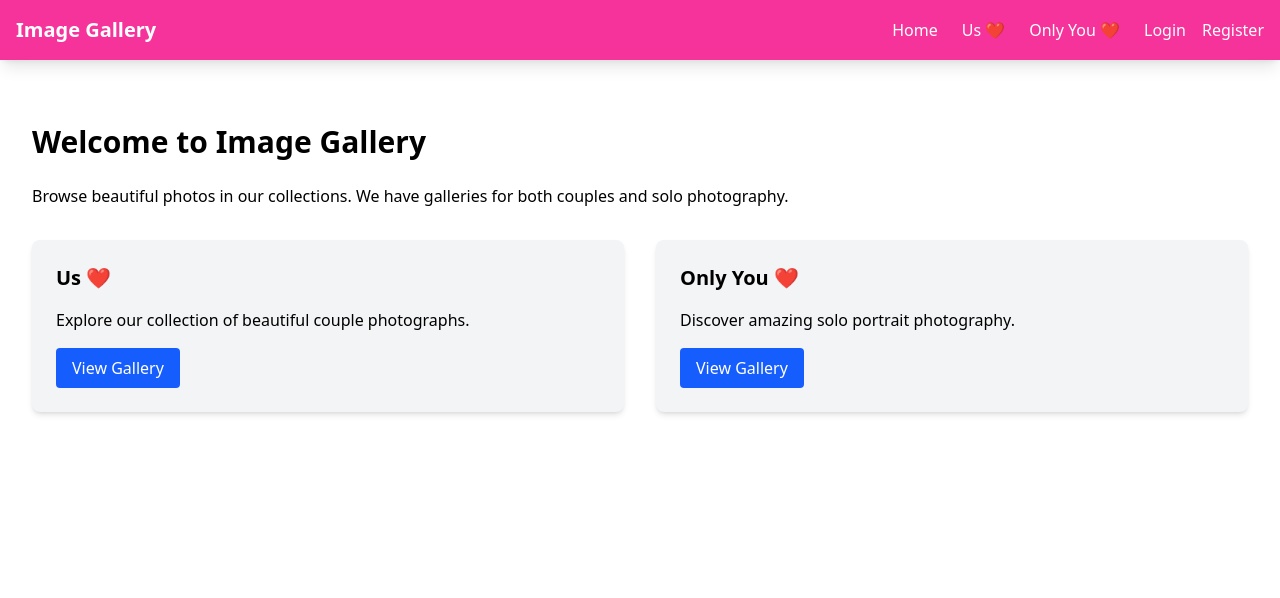
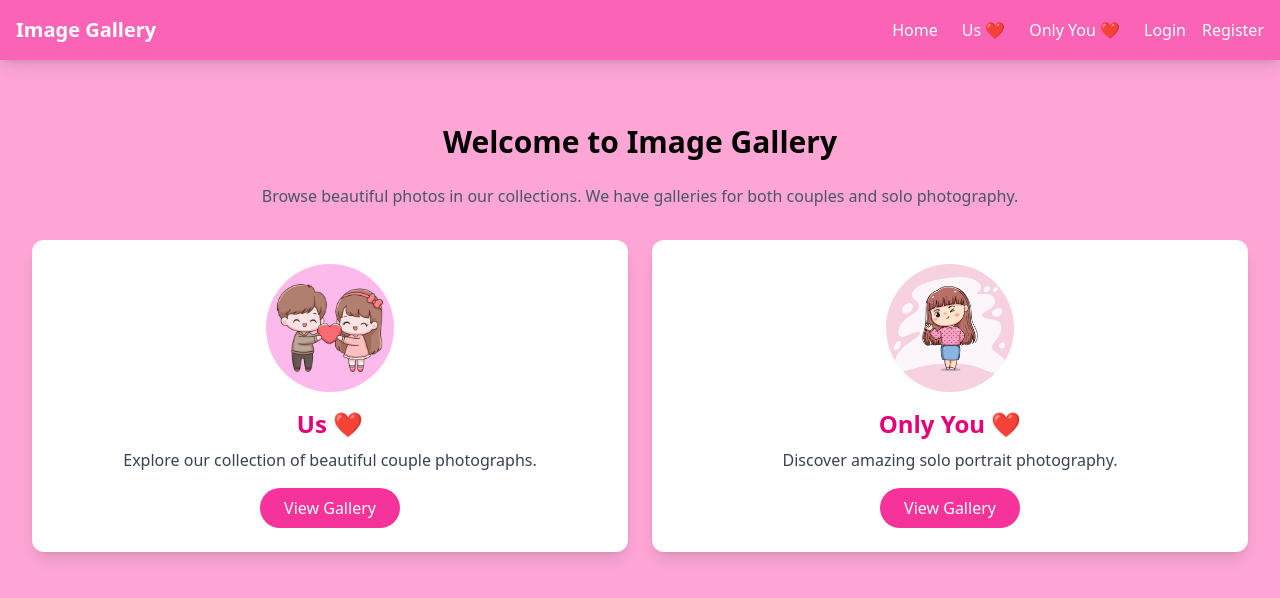
Before and after one commit to Lin18210/Image_Gallery, a React (Vite) app in the folder gallery/: page / in a window 1280 px wide. Shown: the top 598 px of the page. Built offline with nearby package versions, Linux system fonts and the light colour scheme.

Commit message:
New design in HomePage

```diff
--- a/gallery/src/components/Navbar.jsx
+++ b/gallery/src/components/Navbar.jsx
@@ -2,7 +2,7 @@ import { Link } from 'react-router-dom';
 
 const Navbar = ({ isAuthenticated }) => {
   return (
-    <nav className="bg-pink-500 text-white shadow-lg">
+    <nav className="bg-pink-400 text-white shadow-lg">
       <div className="container mx-auto px-4">
         <div className="flex justify-between items-center py-4">
           {/* Logo/Brand */}
--- a/gallery/src/index.css
+++ b/gallery/src/index.css
@@ -1 +1,5 @@
 @import "tailwindcss";
+
+body {
+    @apply bg-pink-300;
+  }
--- a/gallery/src/pages/HomePage.jsx
+++ b/gallery/src/pages/HomePage.jsx
@@ -1,24 +1,22 @@
 const HomePage = () => {
   return (
     <div className="container mx-auto px-4 py-8">
-      <h1 className="text-3xl font-bold mb-6">Welcome to Image Gallery</h1>
-      <p className="mb-4">
+      <h1 className="text-3xl font-bold mb-6 text-center">Welcome to Image Gallery</h1>
+      <p className="mb-4 text-center text-gray-600">
         Browse beautiful photos in our collections. We have galleries for both couples and solo photography.
       </p>
-      <div className="grid grid-cols-1 md:grid-cols-2 gap-8 mt-8">
-        <div className="bg-gray-100 p-6 rounded-lg shadow-md">
-          <h2 className="text-xl font-semibold mb-4">Us ❤️</h2>
-          <p className="mb-4">Explore our collection of beautiful couple photographs.</p>
-          <a href="/couples" className="inline-block bg-blue-600 text-white px-4 py-2 rounded hover:bg-blue-700">
-            View Gallery
-          </a>
+      <div className="grid grid-cols-1 md:grid-cols-2 gap-6 mt-8">
+        <div className="flex flex-col items-center bg-white p-6 rounded-xl shadow-lg transition-transform transform hover:scale-105">
+          <img src="src/assets/Couple.avif" alt="Couple" className="w-32 h-32 rounded-full mb-4 object-cover" />
+          <h2 className="text-2xl font-semibold text-pink-600 mb-2">Us ❤️</h2>
+          <p className="text-gray-700 mb-4 text-center">Explore our collection of beautiful couple photographs.</p>
+          <a href="/couples" className="inline-block bg-pink-500 text-white px-6 py-2 rounded-full hover:bg-pink-600 transition">View Gallery</a>
         </div>
-        <div className="bg-gray-100 p-6 rounded-lg shadow-md">
-          <h2 className="text-xl font-semibold mb-4">Only You ❤️</h2>
-          <p className="mb-4">Discover amazing solo portrait photography.</p>
-          <a href="/solo" className="inline-block bg-blue-600 text-white px-4 py-2 rounded hover:bg-blue-700">
-            View Gallery
-          </a>
+        <div className="flex flex-col items-center bg-white p-6 rounded-xl shadow-lg transition-transform transform hover:scale-105">
+          <img src="src/assets/You.jpg" alt="Solo" className="w-32 h-32 rounded-full mb-4 object-cover" />
+          <h2 className="text-2xl font-semibold text-pink-600 mb-2">Only You ❤️</h2>
+          <p className="text-gray-700 mb-4 text-center">Discover amazing solo portrait photography.</p>
+          <a href="/solo" className="inline-block bg-pink-500 text-white px-6 py-2 rounded-full hover:bg-blue-600 transition">View Gallery</a>
         </div>
       </div>
     </div>
```
Also changed, not shown: gallery/src/assets/Couple.avif (added), gallery/src/assets/You.jpg (added).
